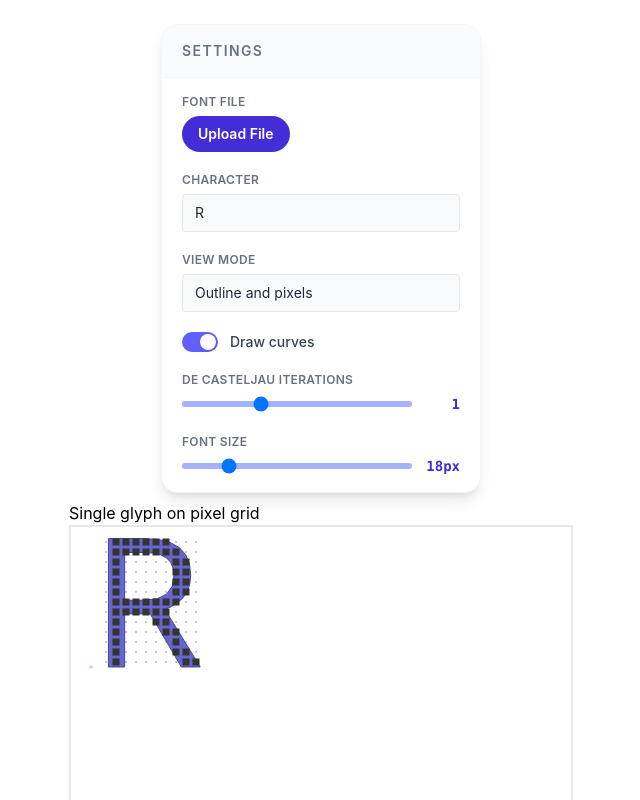
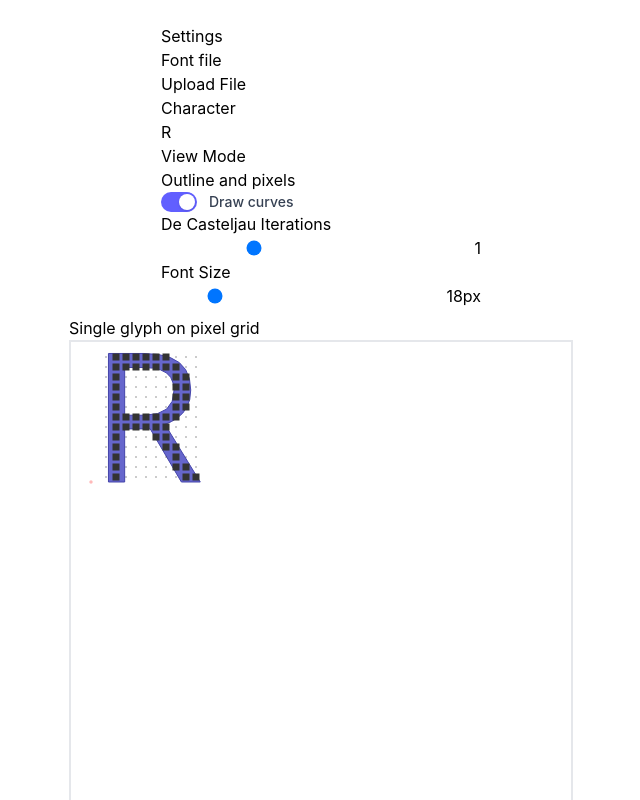
Before and after one commit to anoop901/playing-with-fonts, a React (Vite) app: page / in a window 1280 px wide. Shown: the top 800 px of the page, without its empty margins (319-959 px from the left). Built offline with nearby package versions, Linux system fonts and the light colour scheme.

Commit message:
remove styles from settings menu

```diff
--- a/src/App.tsx
+++ b/src/App.tsx
@@ -190,17 +190,15 @@ function App() {
   }, [drawGlyphOnPixelGrid]);
 
   const Settings = (
-    <div className="w-80 bg-white rounded-2xl shadow-lg border border-gray-100 overflow-hidden">
+    <div className="w-80 overflow-hidden">
       {/* Header */}
-      <div className="px-5 py-4 border-b border-gray-100 bg-gray-50">
-        <h2 className="text-sm font-semibold text-gray-500 uppercase tracking-widest">
-          Settings
-        </h2>
+      <div className="">
+        <h2 className="">Settings</h2>
       </div>
 
-      <div className="px-5 py-4 flex flex-col gap-5">
+      <div className="flex flex-col">
         <Labeled label="Font file">
-          <div className="flex flex-col gap-1 items-start">
+          <div className="flex flex-col items-start">
             <Button onClick={() => fileInputRef.current?.click()}>
               Upload File
             </Button>
@@ -223,9 +221,7 @@ function App() {
                 reader.readAsArrayBuffer(file);
               }}
             />
-            {selectedFile && (
-              <span className="text-sm text-gray-600">{selectedFile}</span>
-            )}
+            {selectedFile && <span className="">{selectedFile}</span>}
           </div>
         </Labeled>
         <Labeled label="Character">
--- a/src/components/Button.tsx
+++ b/src/components/Button.tsx
@@ -6,13 +6,7 @@ export default function Button({
   ...props
 }: ComponentProps<"button">) {
   return (
-    <button
-      className={
-        "bg-indigo-700 text-white text-sm px-4 py-2 rounded-full cursor-pointer active:bg-indigo-900 transition font-semibold " +
-        (className ?? "")
-      }
-      {...props}
-    >
+    <button className={"cursor-pointer " + (className ?? "")} {...props}>
       {children}
     </button>
   );
--- a/src/components/Input.tsx
+++ b/src/components/Input.tsx
@@ -6,10 +6,7 @@ export default function Input({
 }: ComponentProps<"input">) {
   return (
     <input
-      className={
-        "bg-gray-50 border border-gray-200 rounded px-3 py-2 text-sm text-gray-800 focus:outline-none focus:border-transparent focus:ring-2 ring-indigo-400 transition" +
-        (className ?? "")
-      }
+      className={"focus:outline-none" + (className ?? "")}
       {...props}
     ></input>
   );
--- a/src/components/Labeled.tsx
+++ b/src/components/Labeled.tsx
@@ -6,10 +6,8 @@ export default function Labeled({
   children: React.ReactNode;
 }) {
   return (
-    <div className="flex flex-col gap-1.5">
-      <label className="text-xs text-gray-500 font-semibold uppercase tracking-wide">
-        {label}
-      </label>
+    <div className="flex flex-col">
+      <label className="">{label}</label>
       {children}
     </div>
   );
--- a/src/components/Select.tsx
+++ b/src/components/Select.tsx
@@ -7,10 +7,7 @@ export default function Select({
 }: { label: string } & ComponentProps<"select">) {
   return (
     <select
-      className={
-        "appearance-none bg-gray-50 border border-gray-200 rounded px-3 py-2 text-sm text-gray-800 focus:outline-none focus:border-transparent focus:ring-2 ring-indigo-400 transition " +
-        (className ?? "")
-      }
+      className={"appearance-none focus:outline-none" + (className ?? "")}
       {...props}
     >
       {children}
--- a/src/components/Slider.tsx
+++ b/src/components/Slider.tsx
@@ -16,10 +16,10 @@ export default function Slider({
         type="range"
         value={value}
         onChange={(e) => onValueChange(Number(e.currentTarget.value))}
-        className="grow h-1.5 appearance-none bg-indigo-300 rounded-full"
+        className="grow appearance-none"
         {...props}
       />
-      <div className="w-12 text-sm text-right text-indigo-700 font-mono font-semibold">
+      <div className="w-12 text-right">
         {format != null ? format(value) : value}
       </div>
     </div>
```
